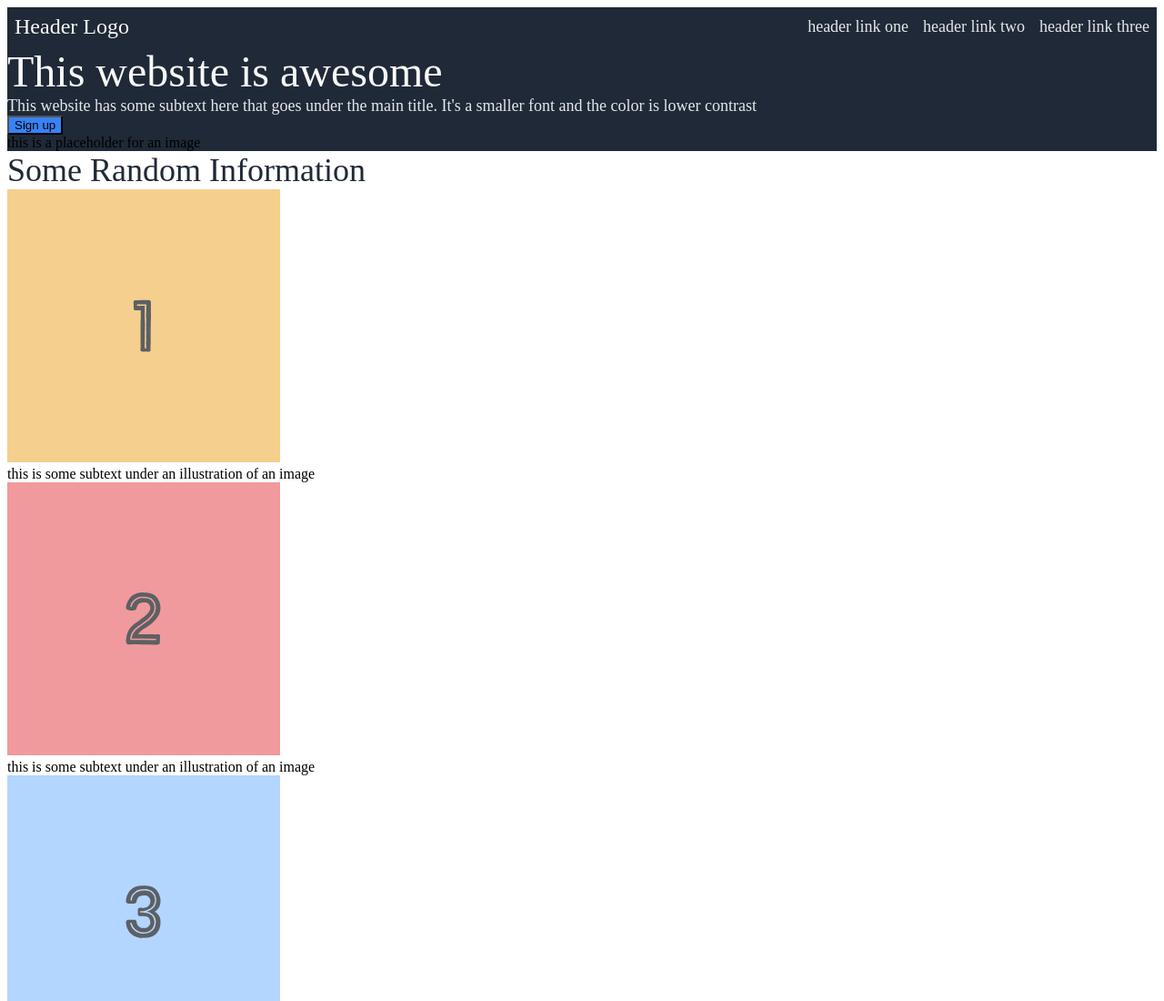
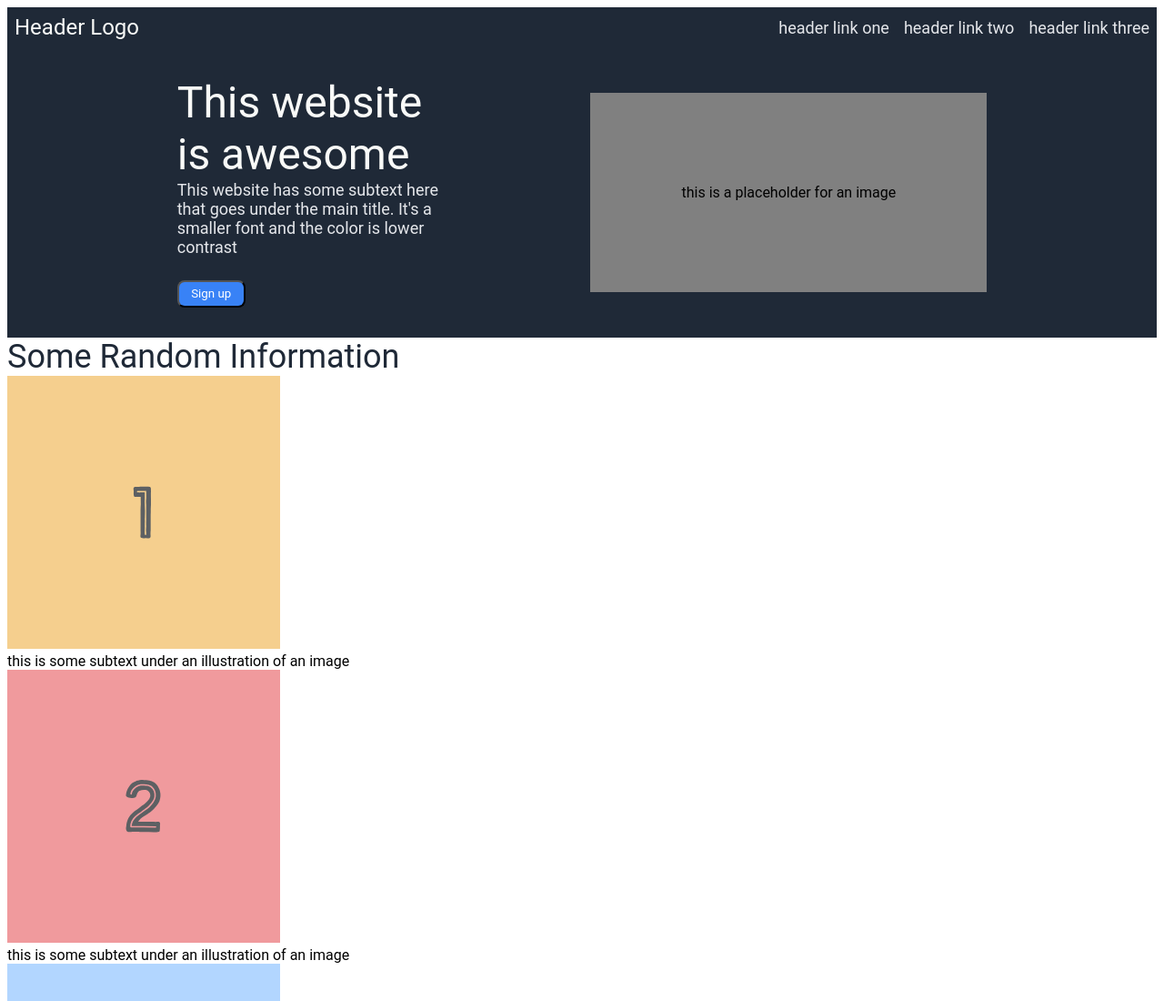
Before and after one commit to g4ar/flex-page, a plain HTML site: page index.html in a window 1280 px wide. Shown: the top 1100 px of the page at 91% size. Drawn offline with Linux system fonts and the light colour scheme.

Commit message:
Add edges to buttons
Added edges to buttons and properly colored them

```diff
--- a/index.html
+++ b/index.html
@@ -23,9 +23,10 @@
             </div>
         </div>
             <div class="subheader">
-                <div class="subtitle">This website is awesome</div>
-                <div class="subtext">This website has some subtext here that goes under the main title. It's a smaller font and the color is lower contrast</div>
-                <button class="signup">Sign up</button>
+                <div class="subtitle">This website is awesome
+                    <div class="subtext">This website has some subtext here that goes under the main title. It's a smaller font and the color is lower contrast</div>
+                    <button class="signup">Sign up</button>
+                </div>
                 <div class="placeholder">this is a placeholder for an image</div>
             </div>
 
--- a/styles.css
+++ b/styles.css
@@ -1,9 +1,22 @@
+
+/*color and fonts*/
+*{
+    font-family: roboto;
+}
 .footer,
 .header,
 .subheader{
 background-color:#1F2937 ;
 }
 
+.signup{
+    color: white;
+    padding: 5px;
+    text-align: center;
+    width: 75px;
+    height: 30px;
+    border-radius: 8px;
+}
 .subtitle{
     font-size: 48px;
     color: #F9FAF8;
@@ -14,7 +27,6 @@ background-color:#1F2937 ;
 .left-header{
     font-size: 18px;
     color: #E5E7EB;
-
 }
 
 .right-header{
@@ -36,8 +48,6 @@ background-color:#1F2937 ;
 .lower-content{
     background-color: #E5E7EB;
 }
-
-
 
 .quote{
     font-size: 36px;
@@ -62,8 +72,29 @@ background-color:#1F2937 ;
 
 ul{
     display: flex;
-  margin: 0;
-  padding: 0;
-  gap: 16px;
+    margin: 0;
+    padding: 0;
+    gap: 16px;
     list-style: none
 }
+
+.placeholder{
+    display: flex;
+    text-align: center;
+    padding:100px;
+    background-color: grey;
+    justify-content: center;
+    margin: auto;
+}
+
+.subheader{
+    display: flex;
+    justify-content: space-between;
+    flex-direction: row;
+    padding: 32px;
+}
+
+.subtitle{
+    margin-left: auto;
+    width: 300px;
+}
```
